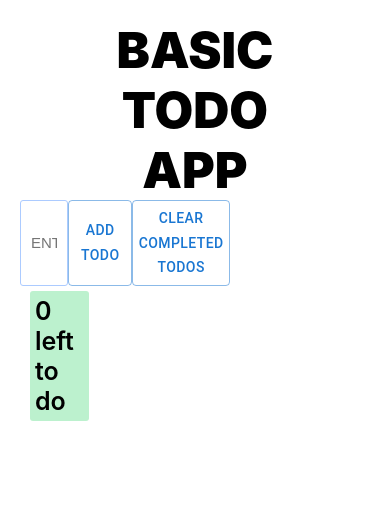
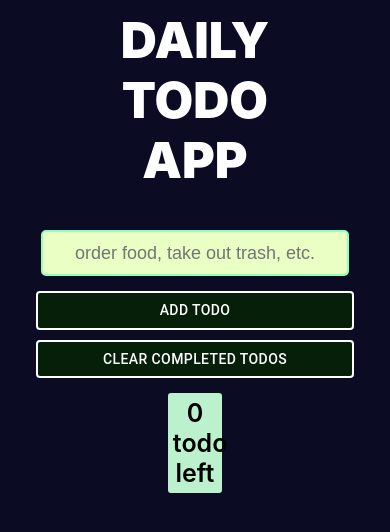
Before and after one commit to Adman94/basic-react-todo-app, a React (Create React App) app: page / in a window 390 px wide. Shown: the top 532 px of the page. Built offline with nearby package versions, Linux system fonts and the light colour scheme.

Commit message:
wip: latest styling update with responsive bug fix

```diff
--- a/src/App.css
+++ b/src/App.css
@@ -1,6 +1,7 @@
 .App {
-  margin: 10px;
   padding: 10px;
+  background-color: #0b0c23;
+  height: 100vh;
 }
 
 h1 {
@@ -9,39 +10,65 @@ h1 {
   text-align: center;
   font-size: 50px;
   font-weight: 900;
+  color: white;
+}
+
+.container {
+  align-items: center;
+  width: 60%;
+  padding: 20px;
+  margin: auto;
+  display: flex;
+  flex-direction: column;
+  justify-content: space-evenly;
+}
+
+.input {
+  margin: auto;
+  padding: 10px;
 }
 
 .controls {
-  width: 60%;
   display: flex;
-  justify-content: space-evenly;
+  flex-direction: column;
+  padding: 10px;
 }
 
+.controls Button {
+  margin: 5px;
+  color: white;
+  border: 2px solid white;
+  background-color: #061f09;
+}
+
+.input {
+  padding-bottom: 10px;
+}
+input {
+  text-align: center;
+  font-size: large;
+  width: 300px;
+  outline: none;
+  height: 40px;
+  border: 2px solid rgb(144, 255, 187);
+  border-radius: 5px;
+  background-color: #e9ffc4;
+}
+
+
 .todo-left {
-  width: 14%;
+  text-align: center;
+  width: 20%;
+  margin: auto;
   border-radius: 3px;
   font-size: 25px;
   font-weight: 600;
   padding: 5px;
-  margin-top: 5px;
-  margin-left: 10px;
   background-color: rgb(188, 241, 206);
 }
 
-.controls > input {
-  font-size: 15px;
-  padding: 10px;
-  width: 35%;
-  border: 1px solid rgb(172, 203, 255);
-  border-radius: 3px;
-  outline: none;
-}
-
-.App > input::placeholder {
-  font-size: 14px;
-}
-
 .todo {
+  color: white;
   padding: 10px;
   font-size: 30px;
   font-weight: 800;
@@ -53,12 +80,17 @@ h1 {
   height: 20px;
 }
 
-@media only screen and (min-device-width: 375px) and (max-device-width: 667px) and (-webkit-min-device-pixel-ratio: 2) {
+@media only screen and (min-device-width: 320px) and (max-device-width: 768px) and (-webkit-min-device-pixel-ratio: 2) {
   h1 {
     width: 100%;
   }
 
-  .controls {
+  .controls Button {
+    margin-left: 30px;
+    margin-right: 30px;
+  }
+
+  .container {
     margin: auto;
     margin-top: 50px;
     display: flex;
@@ -67,22 +99,8 @@ h1 {
     height: 40px;
   }
 
-  .controls > Button {
-    margin-bottom: 5px;
-  }
-
-  .controls > input {
-    margin-bottom: 5px;
-    font-size: 15px;
-    width: 91%;
-  }
-
-  .controls > input::placeholder {
-    text-align: center;
-  }
-
   .todo-left {
-    width: 45%;
+    width: 70%;
     margin: auto;
     margin-top: 15%;
   }
--- a/src/App.js
+++ b/src/App.js
@@ -43,15 +43,19 @@ function App() {
 
   return (
     <div className="App">
-      <h1>BASIC TODO APP</h1>
+      <h1>DAILY TODO APP</h1>
+      <div className="container">
         <TodoList todos={todos} toggleTodo={toggleTodo} />
+
         <div className="controls">
+        <div className="input">
           <input
             ref={todoNameRef}
             id="outlined-basic"
-          placeholder="ENTER TODO HERE"
+            placeholder="order food, take out trash, etc."
             variant="outlined"
           />
+        </div>
           <Button onClick={handleAddTodo} variant="outlined">
             Add Todo
           </Button>
@@ -59,9 +63,9 @@ function App() {
             Clear Completed Todos
           </Button>
         </div>
-
         <div className="todo-left">
-        {todos.filter((todo) => !todo.complete).length} left to do
+        {todos.filter((todo) => !todo.complete).length} todo left
+      </div>
       </div>
     </div>
   );
```
Lines whose indentation alone changed are shown as unchanged.
